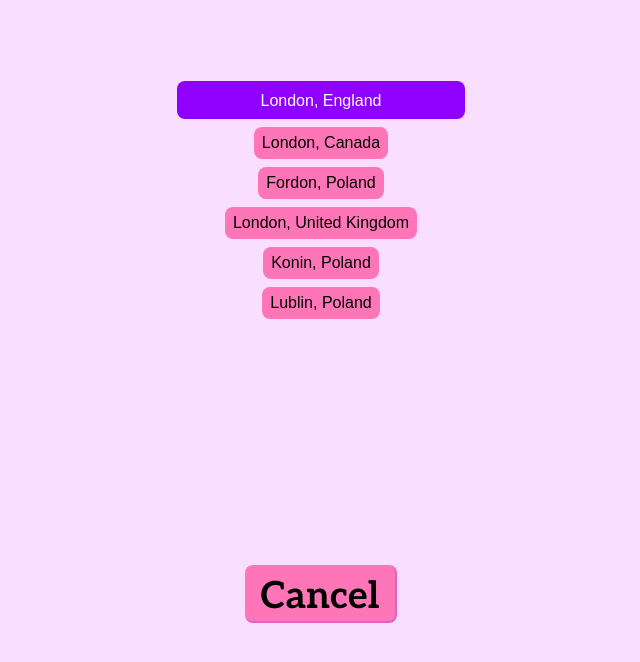
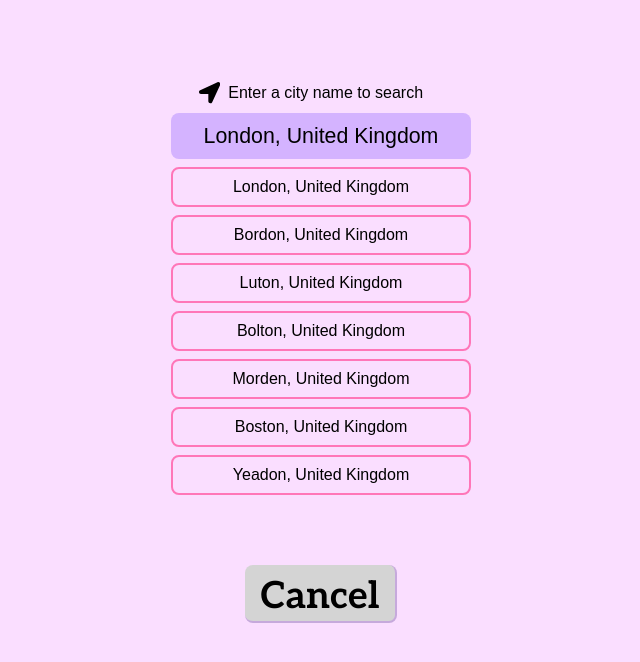
Before and after one commit to lachlansleight/this-weather, a Next.js app: page / in a window 1280 px wide. Both pictures are taken after a click on the element "change". Shown: the top 662 px of the page, without its empty margins (319-959 px from the left). Built offline with nearby package versions, Linux system fonts and the light colour scheme; a web font is replaced by a local one.

Commit message:
feat: Make city-changer look nicer

```diff
--- a/src/app/_components/citySearchField.tsx
+++ b/src/app/_components/citySearchField.tsx
@@ -14,12 +14,28 @@ const CitySearchField = ({
     onChange: (city: City) => void;
     onChangeUiMode: (uiMode: string) => void;
 }): JSX.Element => {
-    const [textValue, setTextValue] = useState(value?.name || "London, England");
-    const [results, setResults] = useState<City[]>([]);
+    const [textValue, setTextValue] = useState(value?.name || "London, United Kingdom");
+    const [results, setResults] = useState<(City | null)[]>([
+        null,
+        null,
+        null,
+        null,
+        null,
+        null,
+        null,
+    ]);
 
     useEffect(() => {
-        const results = cities.search(textValue);
-        setResults(results.slice(0, 5).map(r => r.item));
+        setTextValue(value?.name || "London, United Kingdom");
+    }, [value]);
+
+    useEffect(() => {
+        const newResults: (City | null)[] = cities
+            .search(textValue)
+            .slice(0, 7)
+            .map(r => r.item);
+        while (newResults.length < 7) newResults.push(null);
+        setResults(newResults);
     }, [textValue, uiMode]);
 
     if (uiMode !== "location") {
@@ -28,7 +44,7 @@ const CitySearchField = ({
                 <FaLocationArrow className="text-lg" />
                 <span className="text-sm">{value?.name || "London, United Kingdom"}</span>
                 <span
-                    className="text-xs underline text-black text-opacity-50"
+                    className="text-xs underline text-black text-opacity-50 cursor-pointer"
                     onClick={() => onChangeUiMode("location")}
                 >
                     change
@@ -38,25 +54,30 @@ const CitySearchField = ({
     }
 
     return (
-        <div className="flex flex-col gap-2 items-center">
+        <div className="flex flex-col gap-2 items-center w-[300px]">
+            <div className="flex gap-2 items-center">
+                <FaLocationArrow className="text-lg" />
+                <span className="text-sm mr-[20px]">Enter a city name to search</span>
+            </div>
             <input
                 type="text"
                 value={textValue}
                 onChange={e => setTextValue(e.target.value)}
-                className="bg-primary-dark text-white rounded-lg px-4 pt-2 pb-1.5 w-72 font-abyssinica text-center"
+                className="bg-primary-mid text-black text-lg rounded-lg px-4 pt-2 pb-1.5 w-full text-center"
             />
-            <div className="flex flex-col gap-2 items-center">
+            <div className="flex flex-col gap-2 items-center w-full">
                 {results.map((r, i) => (
                     <p
                         key={i}
                         onClick={() => {
+                            if (!r) return;
                             setTextValue(r.name);
                             onChange(r);
                             onChangeUiMode("none");
                         }}
-                        className="bg-secondary-mid rounded-lg px-2 py-1 text-center hover:bg-secondary-dark hover:text-white"
+                        className="cursor-pointer select-none border-2 border-secondary-mid bg-secondary-dark bg-opacity-0 rounded-lg px-2 py-1 text-center hover:bg-opacity-30 w-full h-10 overflow-hidden grid place-items-center text-nowrap"
                     >
-                        {r.name}
+                        {r?.name || ""}
                     </p>
                 ))}
             </div>
--- a/src/app/_components/pages/requestForm.tsx
+++ b/src/app/_components/pages/requestForm.tsx
@@ -51,7 +51,7 @@ const RequestForm = ({ onSubmit }: { onSubmit: (data: WeatherRequest) => void })
 
     return (
         <div
-            className="grid place-items-center"
+            className="grid place-items-center w-[24rem] mx-auto"
             style={{
                 height: `calc(100vh - 6rem)`,
             }}
@@ -95,15 +95,11 @@ const RequestForm = ({ onSubmit }: { onSubmit: (data: WeatherRequest) => void })
                         <span>than normal?</span>
                     </div>
                 )}
-                {uiMode === "location" && (
-                    <div
-                        style={{
-                            height: 142,
-                        }}
-                    />
-                )}
                 <button
-                    className="font-aleo text-3xl bg-secondary-mid rounded-lg grid place-items-center px-4 mx-auto mt-6 border-b-2 border-r-2 border-primary-dark border-opacity-20"
+                    className={`font-aleo text-3xl ${uiMode === "none" ? "bg-secondary-mid" : "bg-neutral-300"} rounded-lg grid place-items-center px-4 mx-auto border-b-2 border-r-2 border-primary-dark border-opacity-20`}
+                    style={{
+                        marginTop: uiMode === "none" ? "1rem" : "calc(2rem - 2px)",
+                    }}
                     onClick={() => {
                         if (uiMode === "none") onSubmit(data);
                         else if (uiMode === "location") setUiMode("none");
--- a/src/app/_components/requestSelect.tsx
+++ b/src/app/_components/requestSelect.tsx
@@ -9,7 +9,7 @@ const RequestSelect = ({
 }): JSX.Element => {
     return (
         <span
-            className="bg-primary-mid rounded-lg border-t-2 border-l-2 border-primary-dark border-opacity-20"
+            className="bg-primary-mid rounded-lg border-t-2 border-l-2 border-primary-dark border-opacity-20 w-[300px]"
             onClick={() => {
                 const curIndex = Object.keys(options).indexOf(value);
                 const newIndex = (curIndex + 1) % Object.keys(options).length;
```
